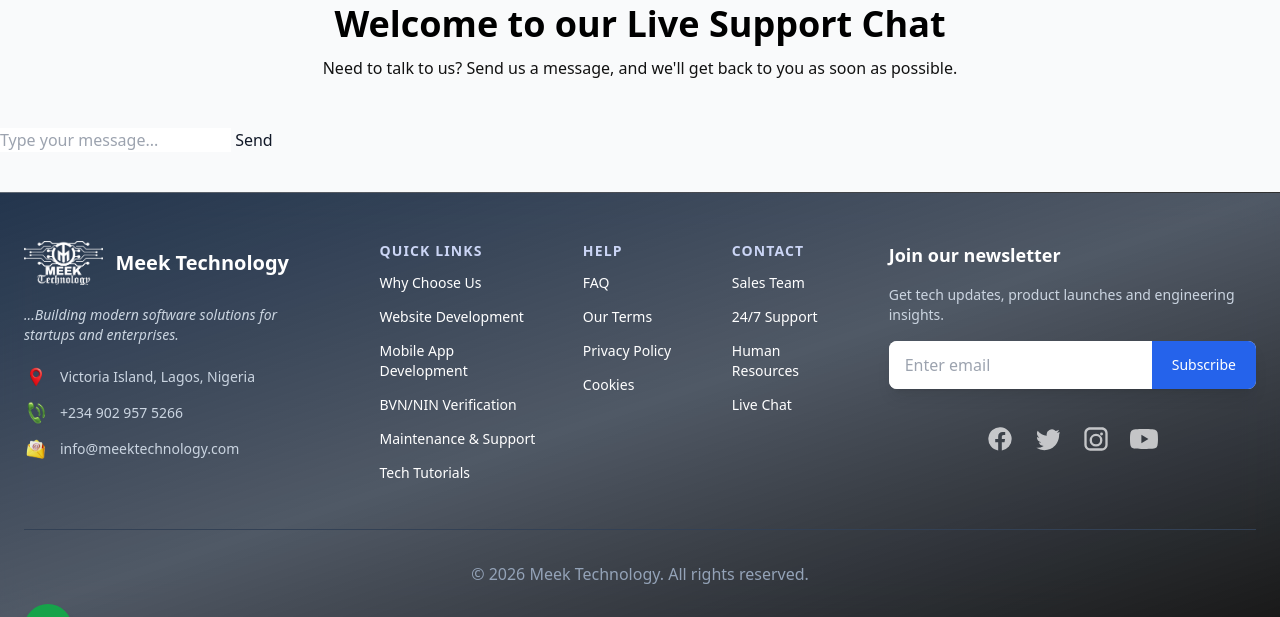
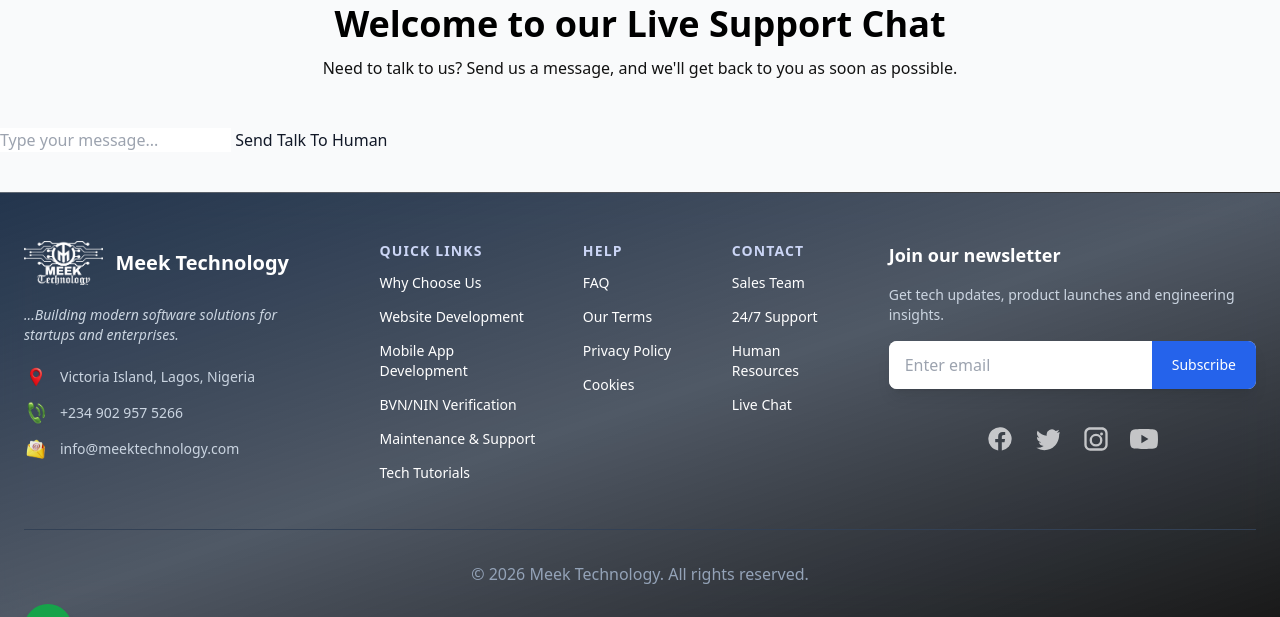
Before and after one commit to Mightysho/meektech-site, a Django app: template apps/help/templates/help/chat.html in a window 1280 px wide. Shown: the part 124-741 px from the top of the page. Run offline with Django 5.2, Linux system fonts and the light colour scheme; the template is opened without the code that fills it, so the values that code supplies are empty; parts of the project's set-up code (start-up, migrations or seed data) failed here and were passed over; some libraries are stand-ins or nearby versions.

Commit message:
update html

```diff
--- a/apps/help/templates/help/chat.html
+++ b/apps/help/templates/help/chat.html
@@ -33,6 +33,10 @@
 <input id="message" placeholder="Type your message..." />
 <button onclick="sendMessage()">Send</button>
 
+<button id="human-support">
+    Talk To Human
+</button>
+
 <script>
     function sendMessage() {
         let msg = document.getElementById("message").value;
```
